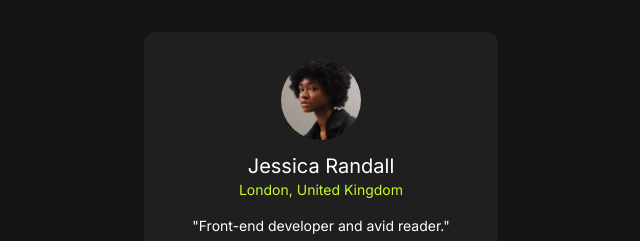
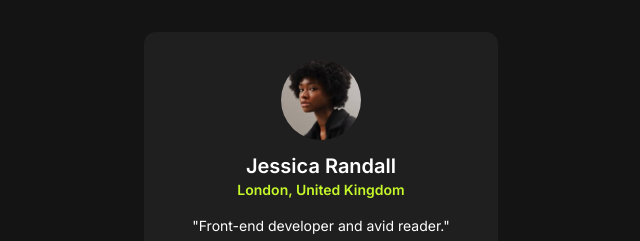
Before and after one commit to antwaunjohnson/social-links-profile-page, a plain HTML site: page index.html in a window 1280 px wide. Shown: the part 124-365 px from the top of the page, without its empty margins (319-959 px from the left). Drawn offline with Linux system fonts and the light colour scheme.

Commit message:
update font weight for name and location text

```diff
--- a/index.html
+++ b/index.html
@@ -19,8 +19,8 @@
 
       <div class="inner-card-container m-4 flex flex-col items-center justify-center md:mx-8 ">
         <img src="./images/avatar-jessica.jpeg" alt="" class="h-20 w-20 rounded-full md:m-3">
-        <h3 class="text-2xl text-semibold md:text-xl">Jessica Randall</h3>
-        <p class="text-sm text-neonLime md:text-sm">London, United Kingdom</p>
+        <h3 class="text-2xl font-semibold md:text-xl">Jessica Randall</h3>
+        <p class="text-sm text-neonLime font-semibold ">London, United Kingdom</p>
         <p class="mt-4 mb-2 text-xs md:text-sm">"Front-end developer and avid reader."</p>
         <div class="buttons-container flex flex-col">
           <button>Github</button>
```
Also changed, not shown: css/style.css.
